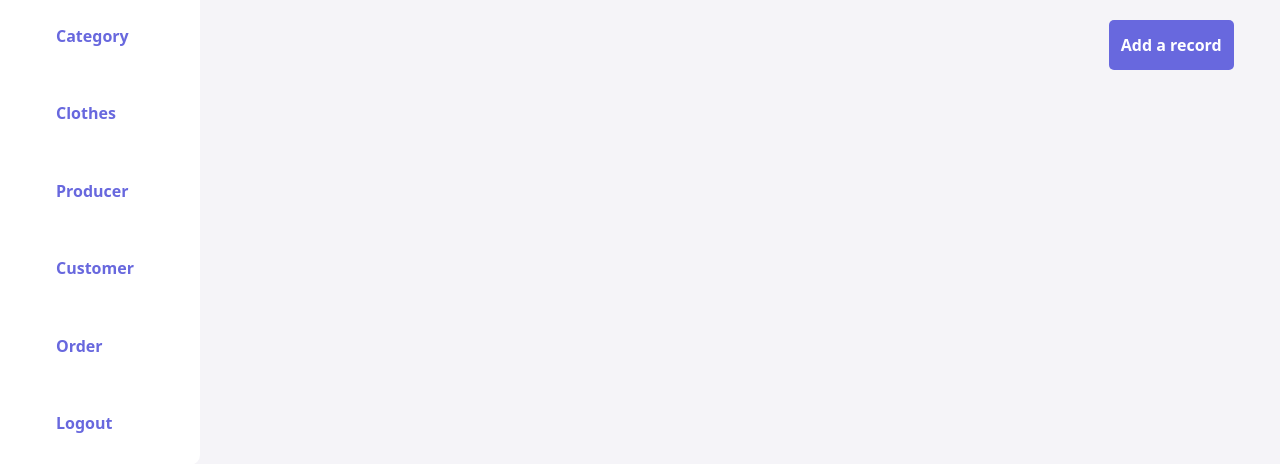
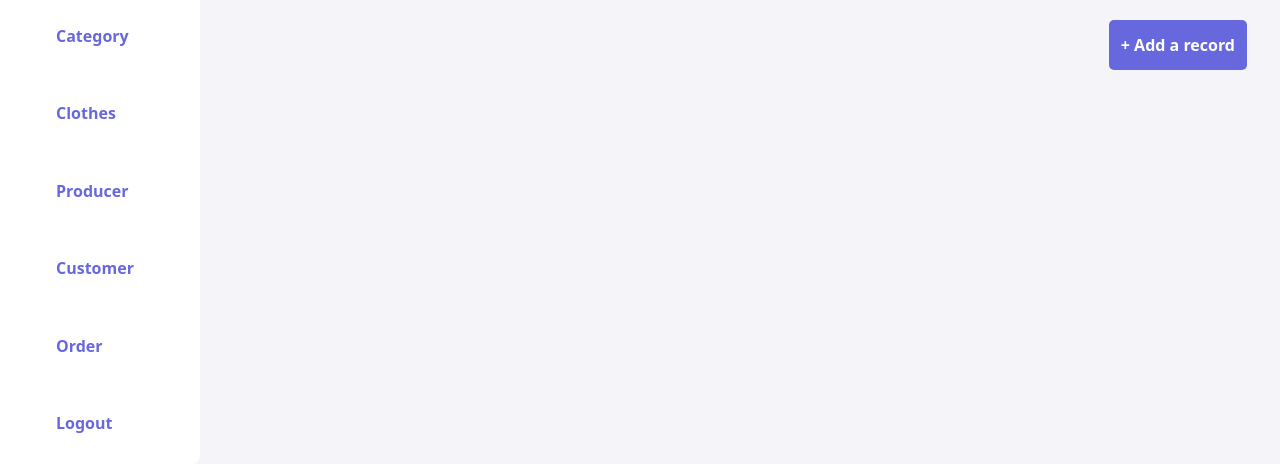
Before and after one commit to TranNguyenChiAn/Design, a PHP site: page /index.php in a window 1280 px wide. Shown: the part 180-644 px from the top of the page. Run offline with PHP 8.4, Linux system fonts and the light colour scheme; the visitor is signed in with stand-in values (Sample User, id 1); data that the repository does not hold is empty.

Commit message:
Update index.php

```diff
--- a/admin/producer_manage/index.php
+++ b/admin/producer_manage/index.php
@@ -104,7 +104,7 @@ if(!isset($_SESSION['email_admin'])){
     </table>
 
     <button class="btn add">
-        <a class="link_in_button" href="create.php"> Add a record </a>
+        <a class="link_in_button" href="create.php"> + Add a record </a>
     </button>
     <br>
 
```
